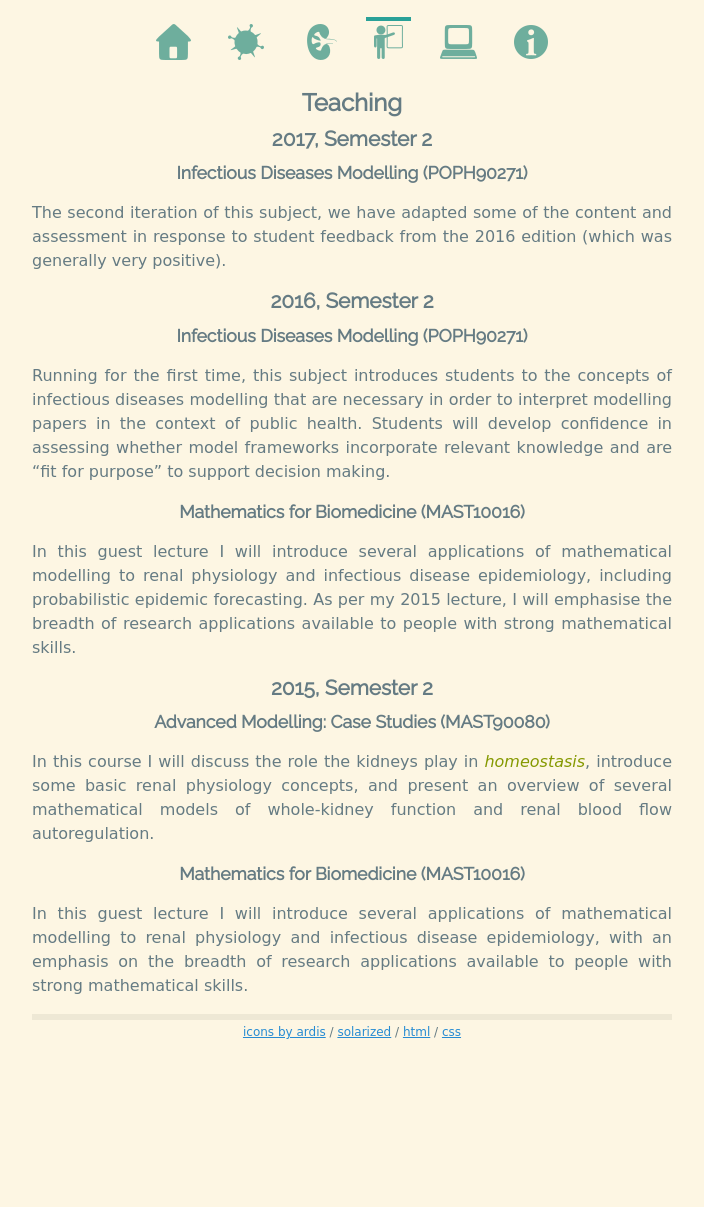
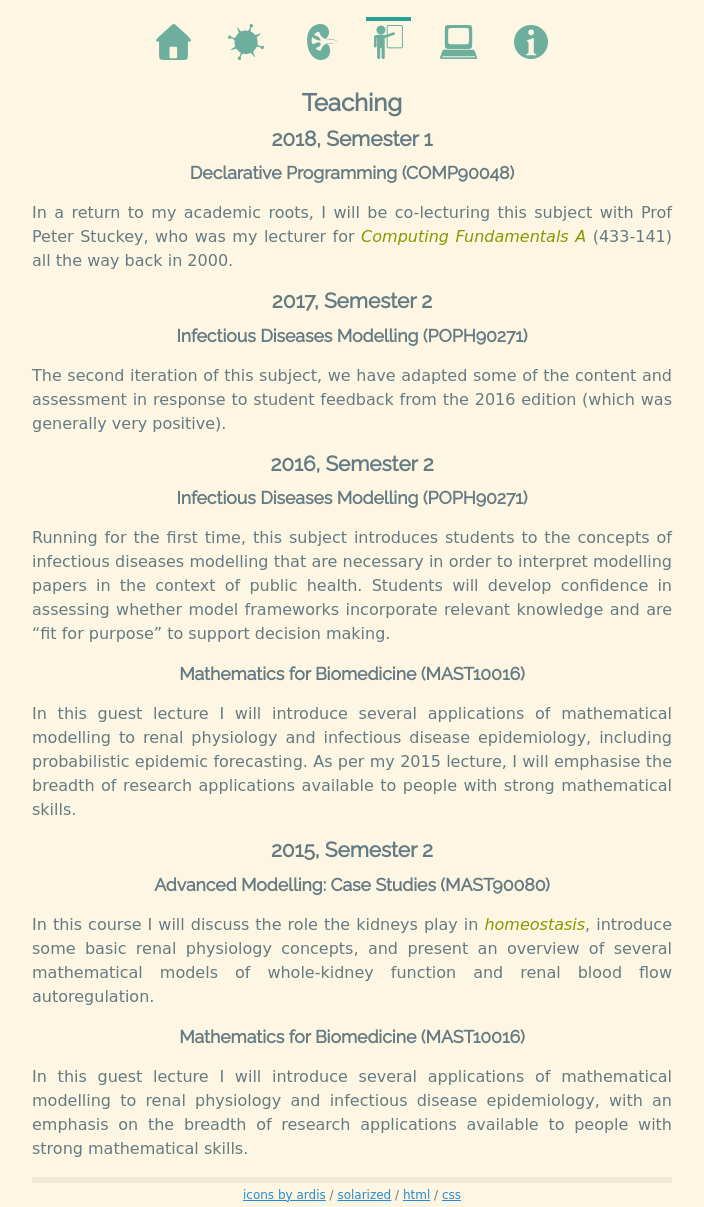
Before and after one commit to robmoss/previous2-robmoss.github.io, a Jekyll site: the page built from teaching/index.md, in a window 1280 px wide. Shown: the whole page, without its empty margins (288-992 px from the left). Built offline with Jekyll 4.4.1, drawn with Linux system fonts in a browser that asks for light colours; some web fonts are replaced; before the commit the page ends 1044 px from its top, so only the background shows below that.

Commit message:
I will be co-lecturing Declarative Programming

```diff
--- a/teaching/index.md
+++ b/teaching/index.md
@@ -2,6 +2,14 @@
 title: Teaching
 category: teaching
 ---
+
+## 2018, Semester 1
+
+### Declarative Programming (COMP90048)
+
+In a return to my academic roots, I will be co-lecturing this subject with
+Prof Peter Stuckey, who was my lecturer for *Computing Fundamentals A*
+(433-141) all the way back in 2000.
 
 ## 2017, Semester 2
 
```
